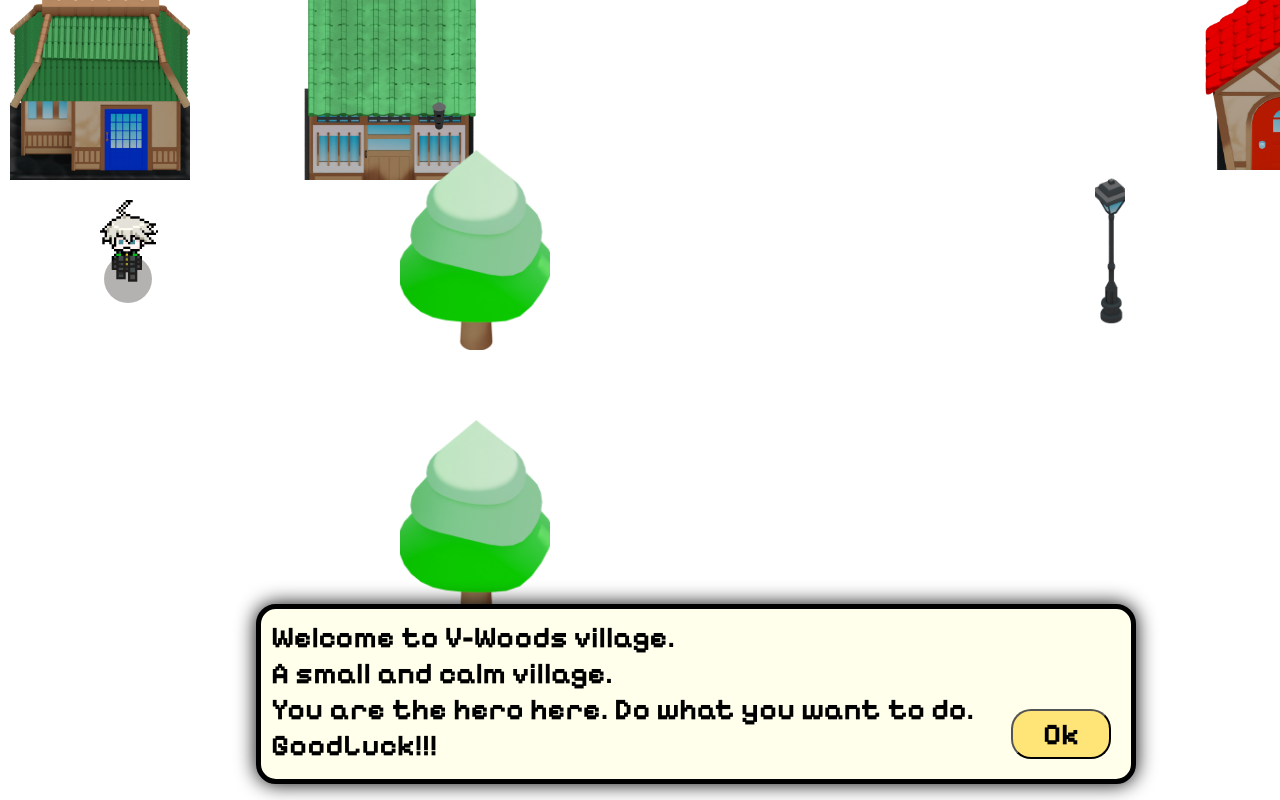
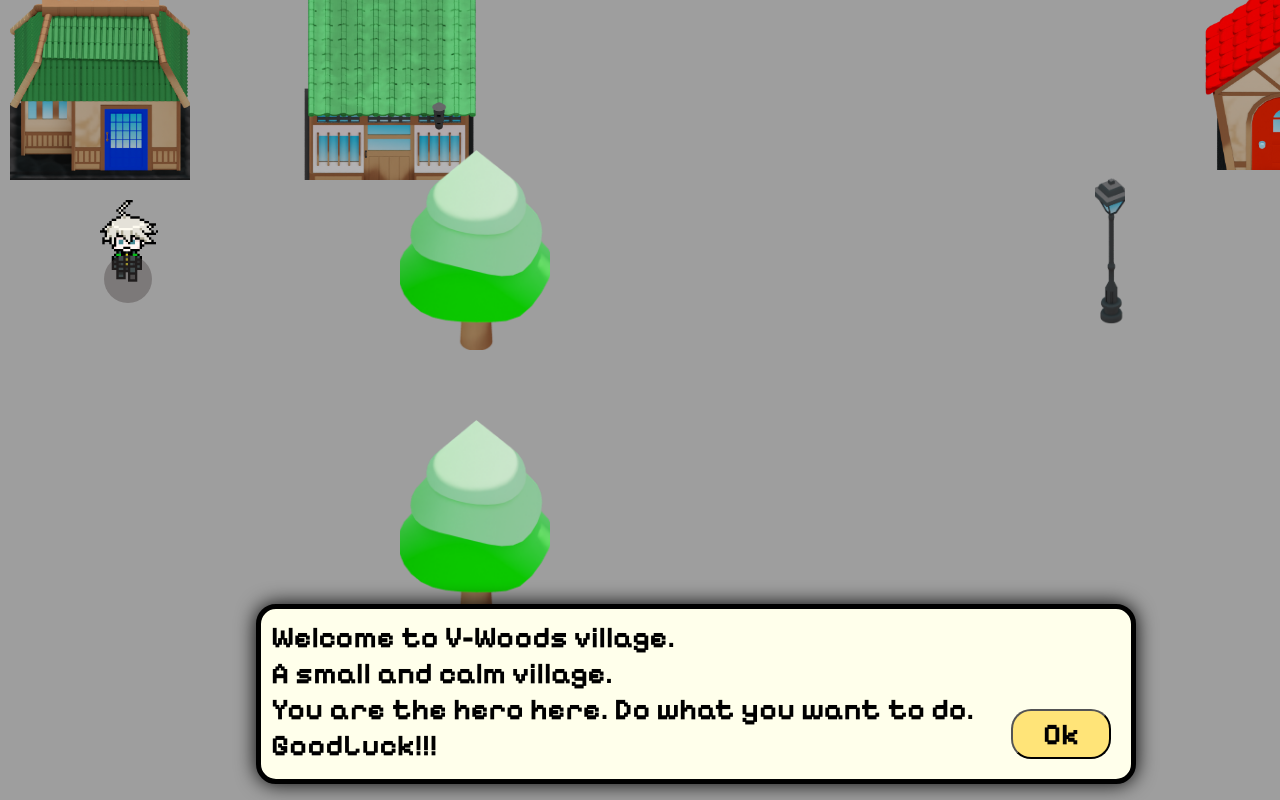
Before and after one commit to abhijeet1592006/2d-game, a plain HTML site: page index.html in a window 1280 px wide. Shown: the top 800 px of the page. Drawn offline with Linux system fonts and the light colour scheme; the site is published under a folder, as on GitHub Pages, so addresses that start at the root find nothing; files whose address does not match are found by name.

Commit message:
Update styles.css

```diff
--- a/styles.css
+++ b/styles.css
@@ -9,7 +9,7 @@ body{
 }
 .base{
     margin: 0;
-    background-image: url("/assets/v-2/land/a.png");
+    background-image: url("assets/v-2/land/a.png");
     height: 100vh;
     width: 100dvw;
     background-repeat: no-repeat;
```
